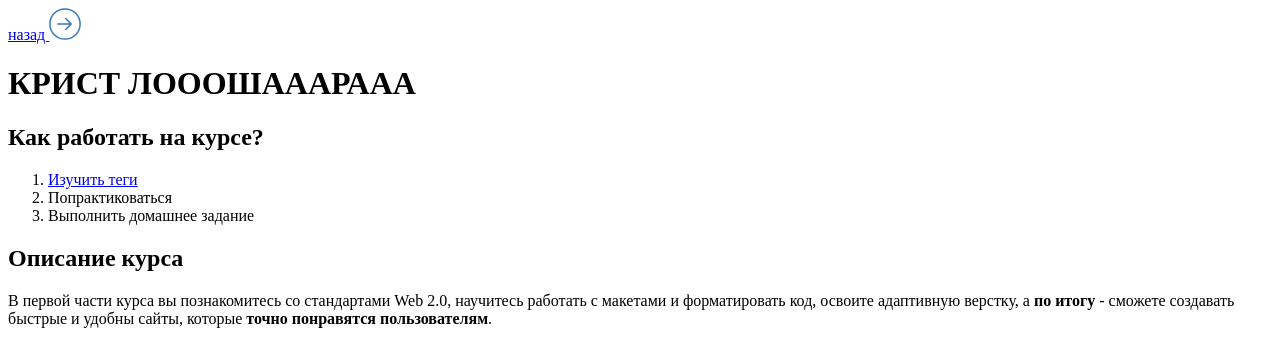
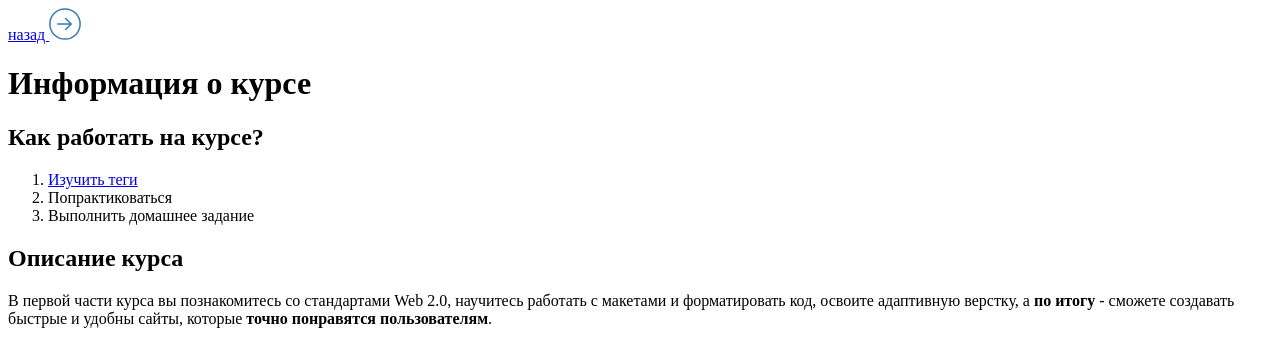
Before and after one commit to niclodi0n/myhomework, a plain HTML site: page program.html in a window 1280 px wide. Shown: the top 341 px of the page. Drawn offline with Linux system fonts and the light colour scheme.

Commit message:
Update program.html

```diff
--- a/program.html
+++ b/program.html
@@ -16,7 +16,7 @@
       </g>
     </svg>
   </a>
-  <div class="Inf"><h1>КРИСТ ЛОООШАААРААА</h1></div>
+  <div class="Inf"><h1>Информация о курсе</h1></div>
   <div class="headers"><h2>Как работать на курсе?</h2></div>
       <div class="lists"><ol>
        <li><a href="program.html#Таблица">Изучить теги</a></li>
```
